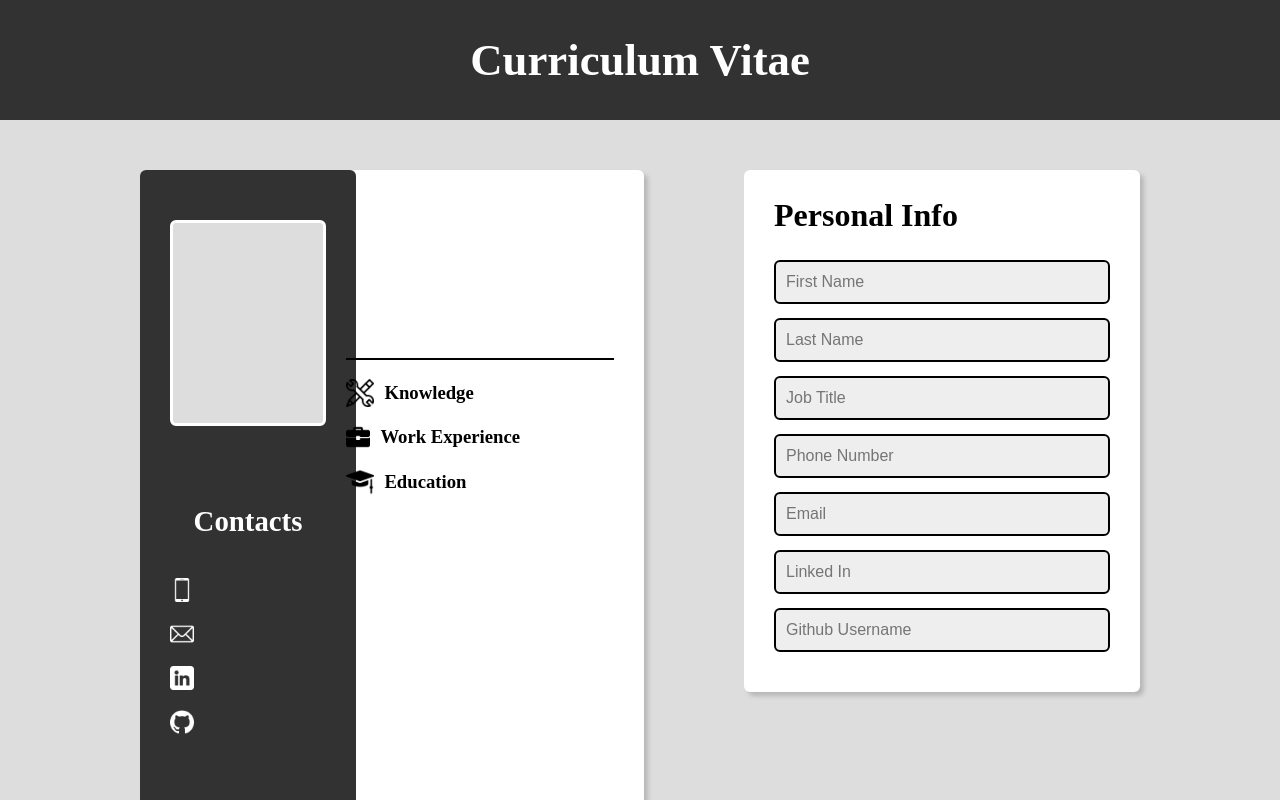
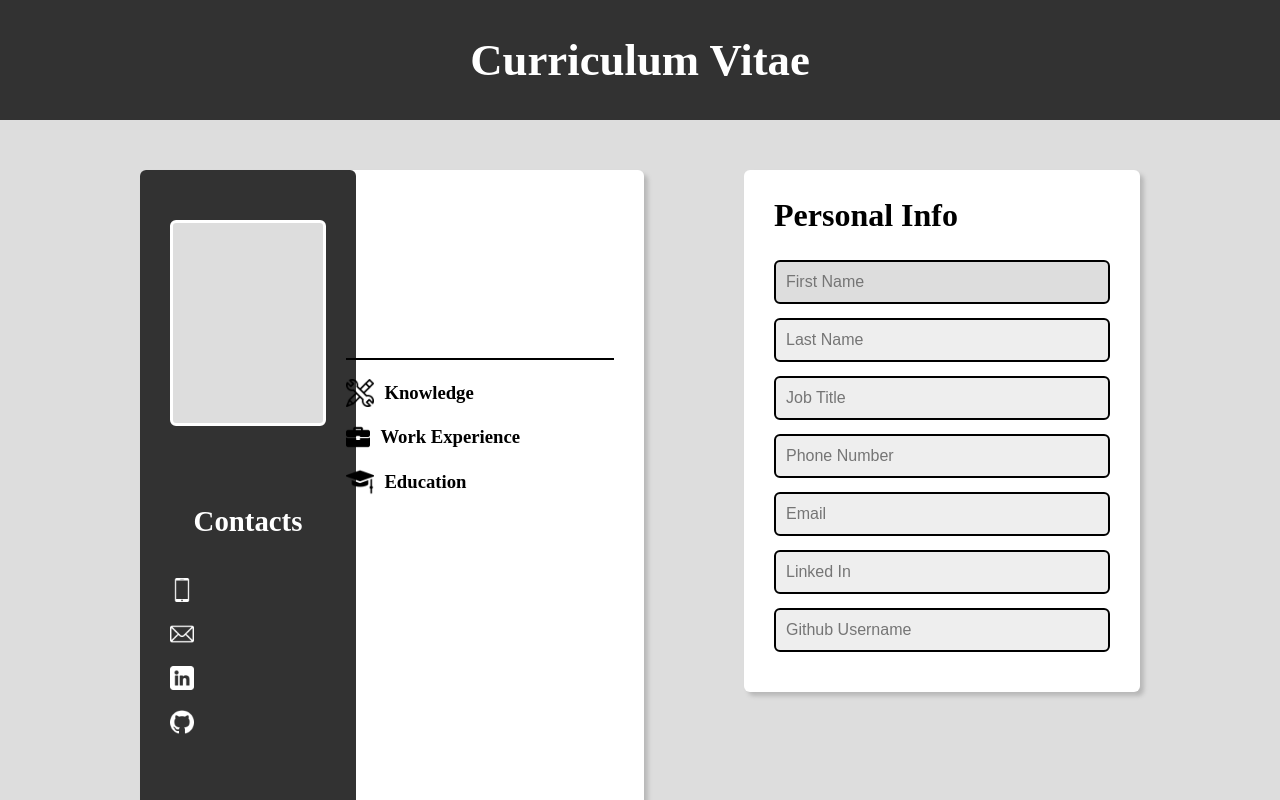
Before and after one commit to pequito193/cv-project, a React (Create React App) app: page / in a window 1280 px wide. In both pictures the pointer is over the input "First Name". Shown: the top 800 px of the page. Built offline with nearby package versions, Linux system fonts and the light colour scheme.

Commit message:
Add styling

```diff
--- a/src/styles/Editor.css
+++ b/src/styles/Editor.css
@@ -27,7 +27,8 @@
     cursor: pointer;
 }
 
-.input:focus {
+.input:focus,
+.input:hover {
     background-color: #ddd;
 }
 
```
